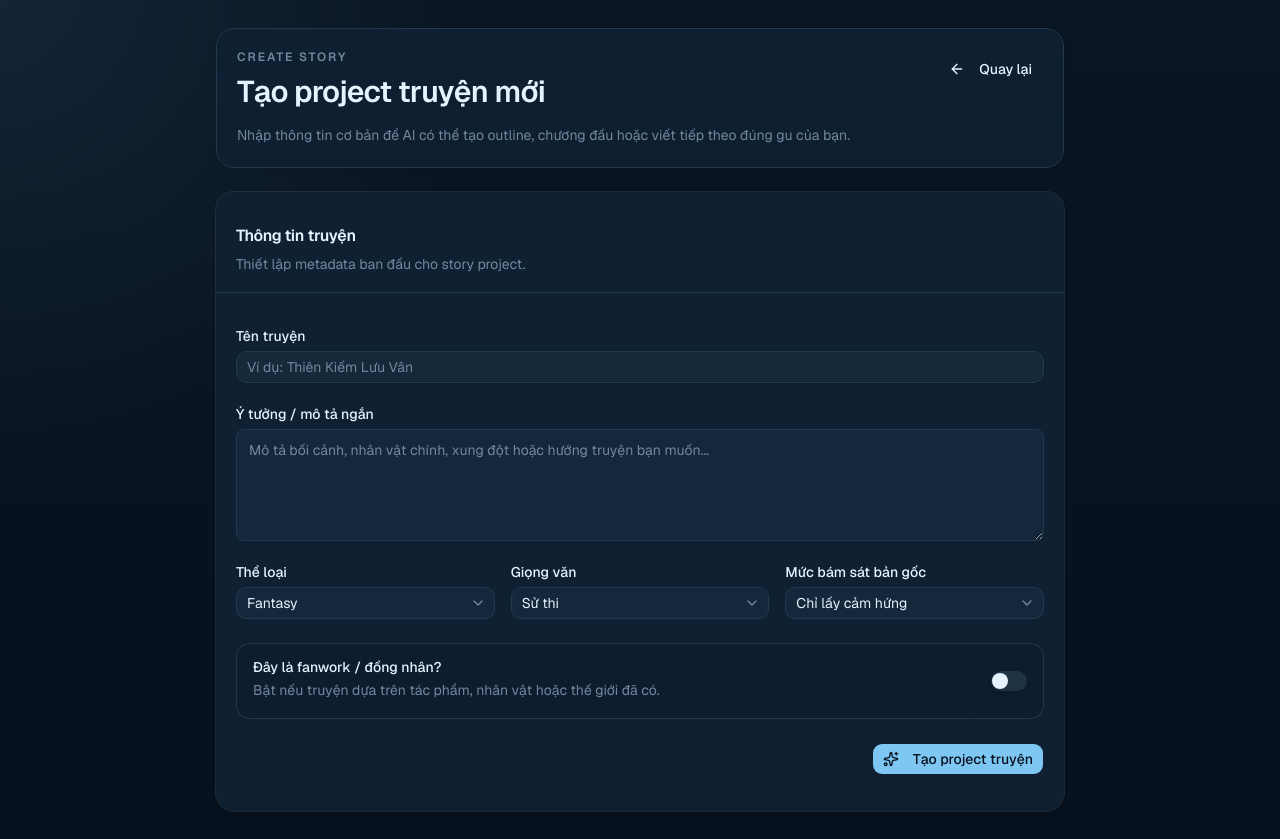
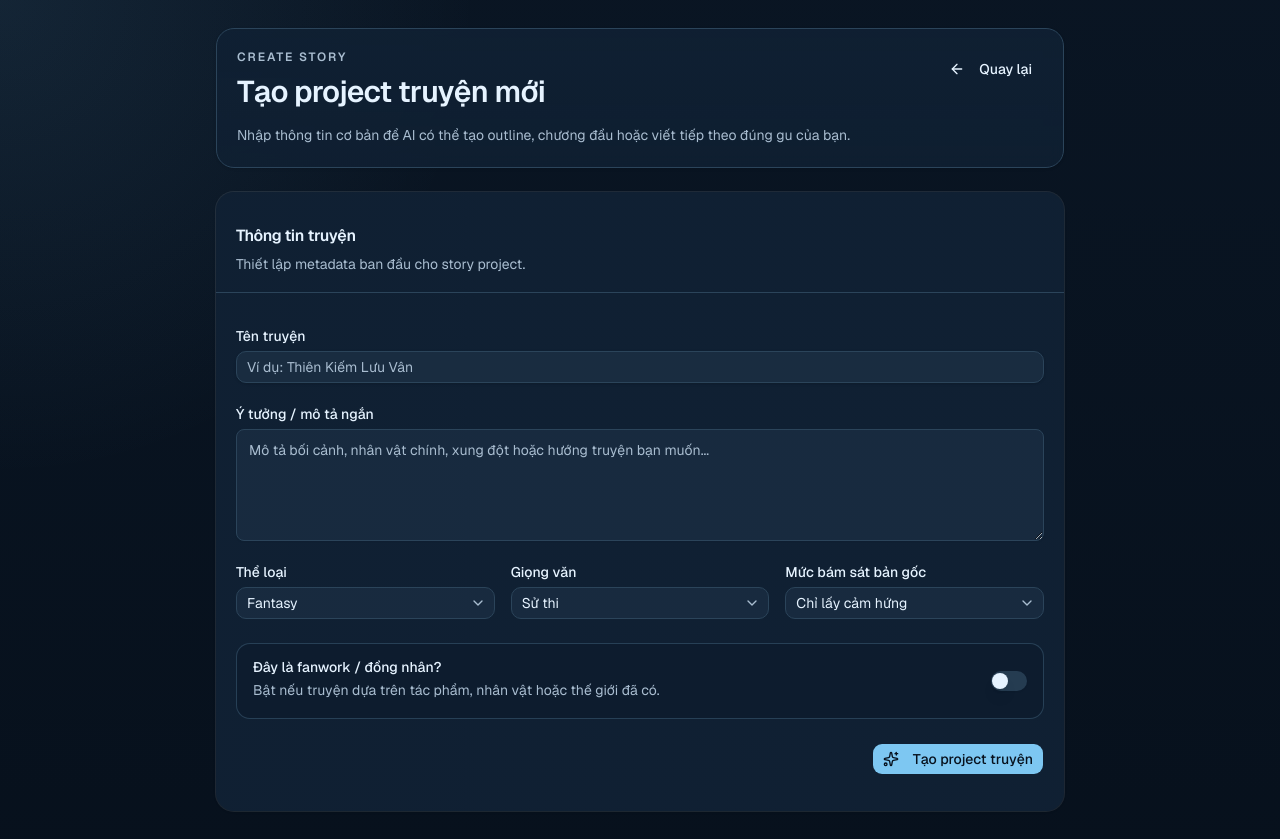
Before and after one commit to PhatMap/yuki, a Next.js app: page /stories/new in a window 1280 px wide. Built offline with nearby package versions, Linux system fonts and the light colour scheme.

Commit message:
Polish Yuki Night Snow theme contrast

```diff
--- a/src/app/globals.css
+++ b/src/app/globals.css
@@ -61,13 +61,13 @@
   --secondary: 209 54% 16%;
   --secondary-foreground: 209 100% 95%;
   --muted: 213 55% 10%;
-  --muted-foreground: 209 17% 53%;
+  --muted-foreground: 209 29% 74%;
   --accent: 166 60% 73%;
   --accent-foreground: 213 61% 7%;
   --destructive: 0 100% 77%;
   --destructive-foreground: 213 61% 7%;
-  --border: 208 35% 22%;
-  --input: 208 35% 22%;
+  --border: 208 35% 26%;
+  --input: 208 35% 26%;
   --ring: 203 100% 80%;
   --chart-1: 202 82% 72%;
   --chart-2: 166 60% 73%;
@@ -99,13 +99,13 @@
   --secondary: 209 54% 16%;
   --secondary-foreground: 209 100% 95%;
   --muted: 213 55% 10%;
-  --muted-foreground: 209 17% 53%;
+  --muted-foreground: 209 29% 74%;
   --accent: 166 60% 73%;
   --accent-foreground: 213 61% 7%;
   --destructive: 0 100% 77%;
   --destructive-foreground: 213 61% 7%;
-  --border: 208 35% 22%;
-  --input: 208 35% 22%;
+  --border: 208 35% 26%;
+  --input: 208 35% 26%;
   --ring: 203 100% 80%;
   --chart-1: 202 82% 72%;
   --chart-2: 166 60% 73%;
--- a/src/components/ui/slider.tsx
+++ b/src/components/ui/slider.tsx
@@ -49,7 +49,7 @@ function Slider({
         <SliderPrimitive.Thumb
           data-slot="slider-thumb"
           key={index}
-          className="relative block size-3 shrink-0 rounded-full border border-ring bg-white ring-ring/50 transition-[color,box-shadow] select-none after:absolute after:-inset-2 hover:ring-3 focus-visible:ring-3 focus-visible:outline-hidden active:ring-3 disabled:pointer-events-none disabled:opacity-50"
+          className="relative block size-3 shrink-0 rounded-full border border-ring bg-card ring-ring/50 transition-[color,box-shadow] select-none after:absolute after:-inset-2 hover:ring-3 focus-visible:ring-3 focus-visible:outline-hidden active:ring-3 disabled:pointer-events-none disabled:opacity-50"
         />
       ))}
     </SliderPrimitive.Root>
--- a/src/styles/app-ui.css
+++ b/src/styles/app-ui.css
@@ -1977,7 +1977,7 @@
   .app-container :where([data-slot="card"]) {
     min-width: 0;
     border-color: hsl(var(--border) / 0.82);
-    background-color: hsl(var(--background) / 0.96);
+    background-color: hsl(var(--card) / 0.94);
     box-shadow:
       0 1px 2px hsl(var(--foreground) / 0.04),
       0 12px 32px hsl(var(--foreground) / 0.025);
@@ -2041,7 +2041,7 @@
   }
 
   .app-dashboard-card {
-    @apply min-w-0 rounded-2xl border bg-background p-4 shadow-sm transition sm:p-5;
+    @apply min-w-0 rounded-2xl border bg-card/90 p-4 shadow-sm transition sm:p-5;
   }
 
   .app-dashboard-card:hover {
@@ -2069,7 +2069,7 @@
   }
 
   .app-dashboard-list-item {
-    @apply min-w-0 rounded-xl border bg-background p-3.5 shadow-sm transition hover:border-primary/25 hover:bg-muted/30;
+    @apply min-w-0 rounded-xl border bg-card/88 p-3.5 shadow-sm transition hover:border-primary/25 hover:bg-muted/30;
   }
 
   .app-dashboard-list-title {
@@ -2109,7 +2109,7 @@
   }
 
   .app-dashboard-metric {
-    @apply min-w-0 rounded-2xl border bg-background p-4 shadow-sm;
+    @apply min-w-0 rounded-2xl border bg-card/90 p-4 shadow-sm;
   }
 
   .app-dashboard-metric-label {
```
Also changed, not shown: 1 other file (tests, documents, lock files or other folders).
